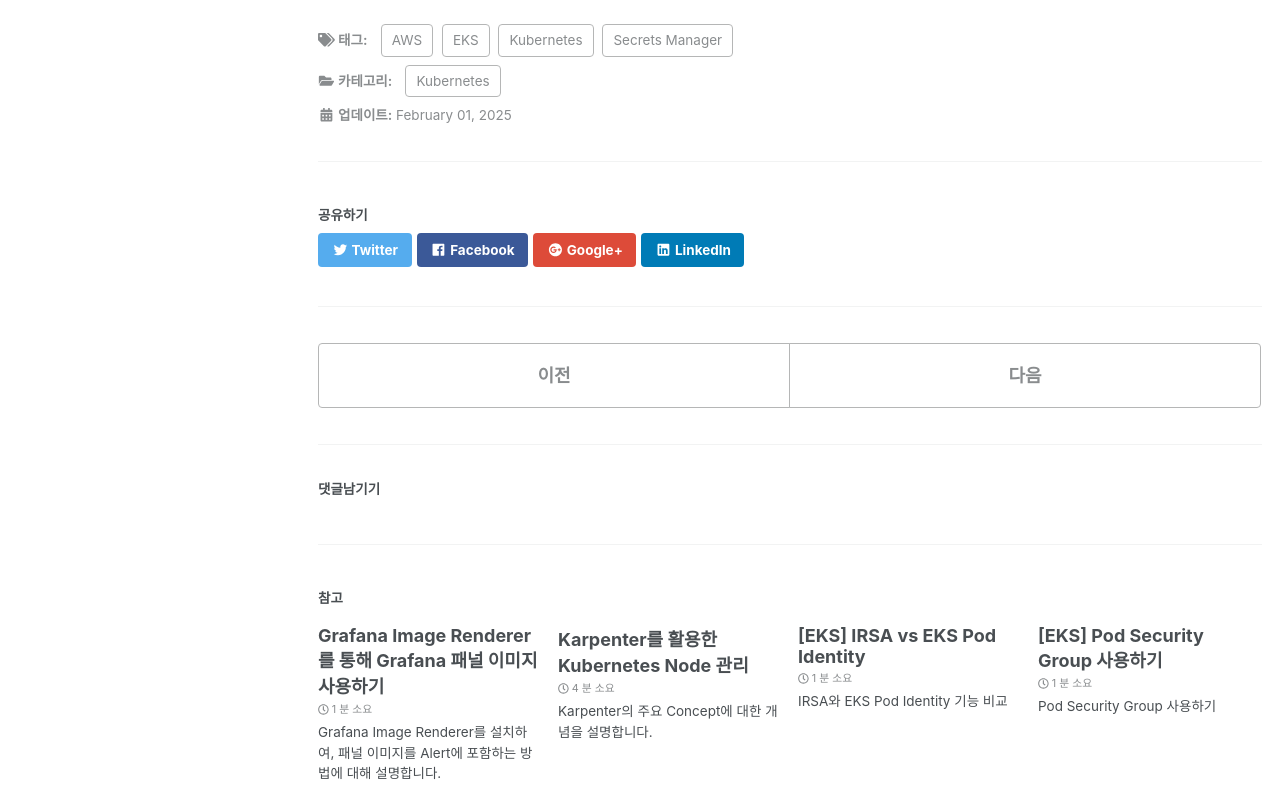
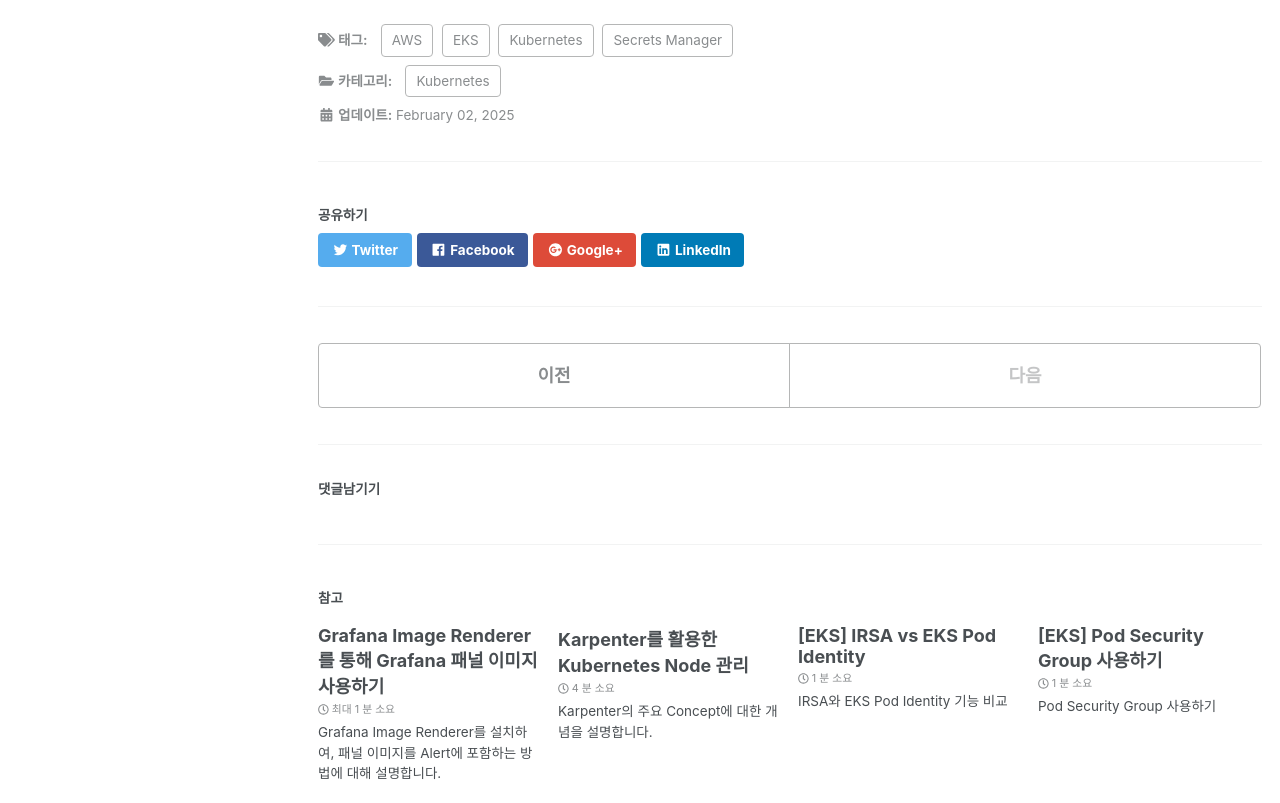
Before and after one commit to youngfromseoul/youngfromseoul.github.io, a Jekyll site: the page built from _posts/Kubernetes/2025-02-02-secrets-store-csi-driver.md, in a window 1280 px wide and 1400 px high, scrolled down 4170 px. Shown: the part 382-1185 px from the top of the window. Built offline with Jekyll 4.4.1, drawn with Linux system fonts in a browser that asks for light colours; cached includes are drawn as plain includes; nearby versions of some CDN libraries; some web fonts are replaced; library files that are not in the unit come from our copies; comment, search, counter and statistics services are not loaded; some of the changed lines change nothing that is shown.

```diff
--- a/_posts/Kubernetes/2025-02-01-secrets-store-csi-driver.md
+++ b/_posts/Kubernetes/2025-02-02-secrets-store-csi-driver.md
@@ -3,7 +3,7 @@
 excerpt: "kubernetes에서 AWS Secret Manager를 사용하여 Secret과 동기화하는 방법에 대해 설명합니다."
 categories:
   - Kubernetes
-last_modified_at: 2025-02-01T19:020:00+09:00
+last_modified_at: 2025-02-02T10:23:00+09:00
 tags:
   - Kubernetes
   - Secrets Manager
```
